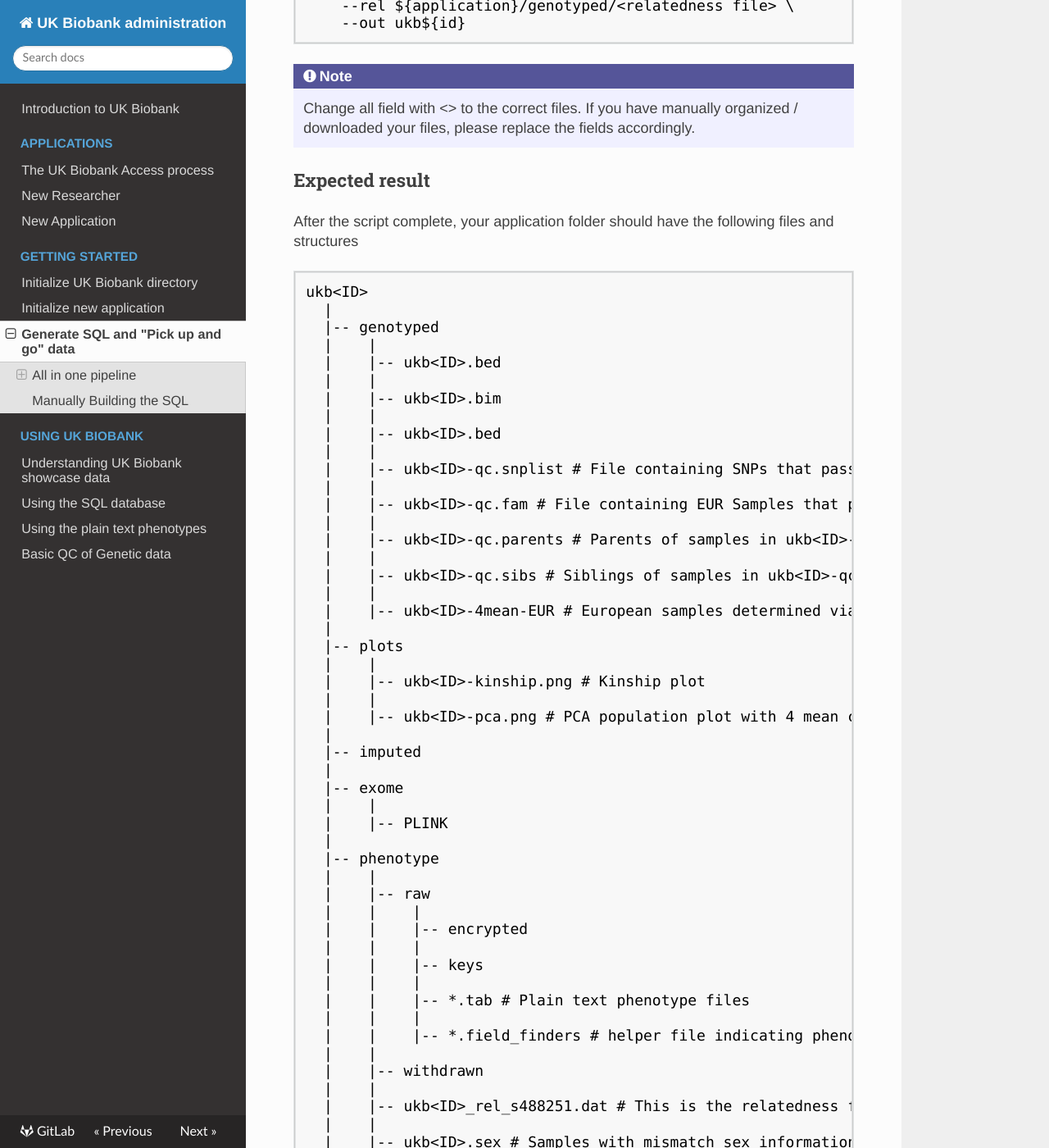
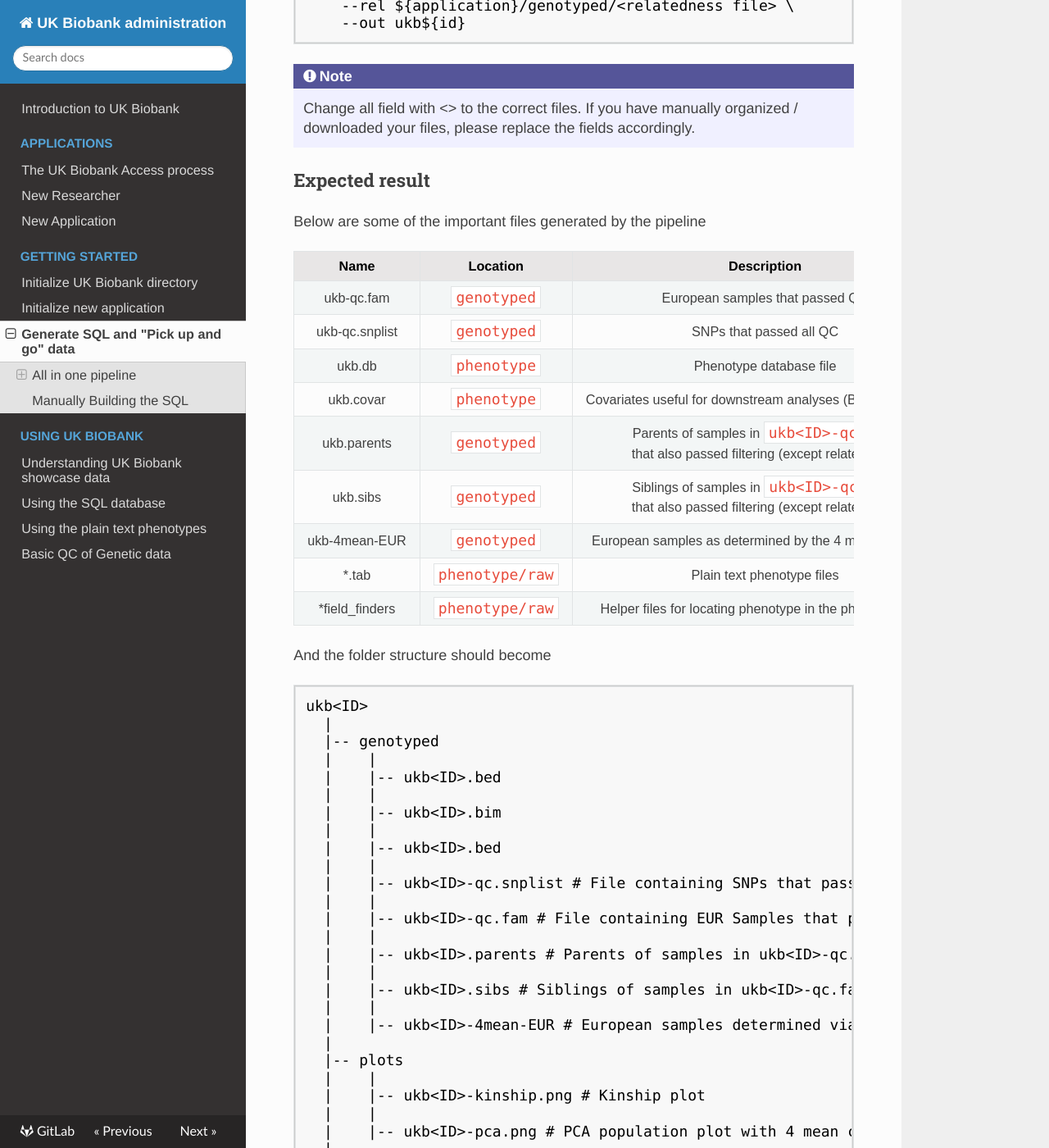
Before and after one commit to garethmarkel/ukb-administration, an MkDocs documentation site: the page built from docs/admin/master_generation.md, in a window 1280 px wide and 1400 px high, scrolled down 2011 px. Shown: the whole window at 82% size. Built offline with MkDocs 1.6.1, drawn with Linux system fonts in a browser that asks for light colours; comment, search, counter and statistics services are not loaded; some of the changed text lies outside the part shown.

Commit message:
[Update] Add description for file output

````diff
--- a/docs/admin/master_generation.md
+++ b/docs/admin/master_generation.md
@@ -61,7 +61,21 @@ nextflow run \
     If you have manually organized / downloaded your files, please replace the fields accordingly.
 
 ### Expected result
-After the script complete, your application folder should have the following files and structures
+Below are some of the important files generated by the pipeline
+
+| Name | Location| Description|
+| :--: | :--: | :---: |
+| ukb<ID>-qc.fam | `genotyped` | European samples that passed QC|
+| ukb<ID>-qc.snplist | `genotyped` | SNPs that passed all QC|
+| ukb<ID>.db | `phenotype` | Phenotype database file |
+| ukb<ID>.covar | `phenotype` | Covariates useful for downstream analyses (Batch + 40 PCs) |
+| ukb<ID>.parents | `genotyped` | Parents of samples in `ukb<ID>-qc.fam` that also passed filtering (except relatedness)|
+| ukb<ID>.sibs | `genotyped` | Siblings of samples in `ukb<ID>-qc.fam` that also passed filtering (except relatedness)|
+| ukb<ID>-4mean-EUR | `genotyped` | European samples as determined by the 4 mean clustering |
+| *.tab | `phenotype/raw` | Plain text phenotype files |
+| *field_finders | `phenotype/raw` | Helper files for locating phenotype in the phenotype files |
+
+And the folder structure should become
 
 ```
 ukb<ID>
````
Also changed, not shown: other parts of docs/admin/master_generation.md (+2 -2 lines).
